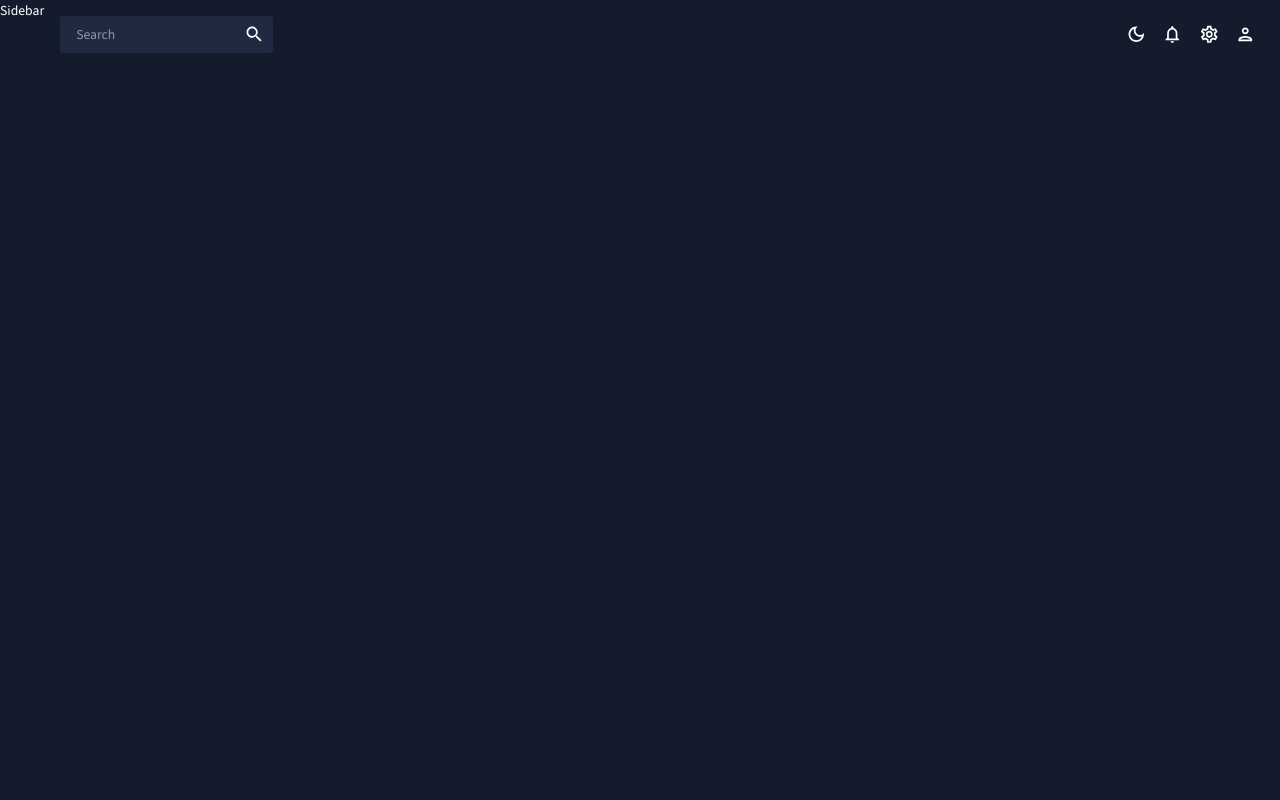
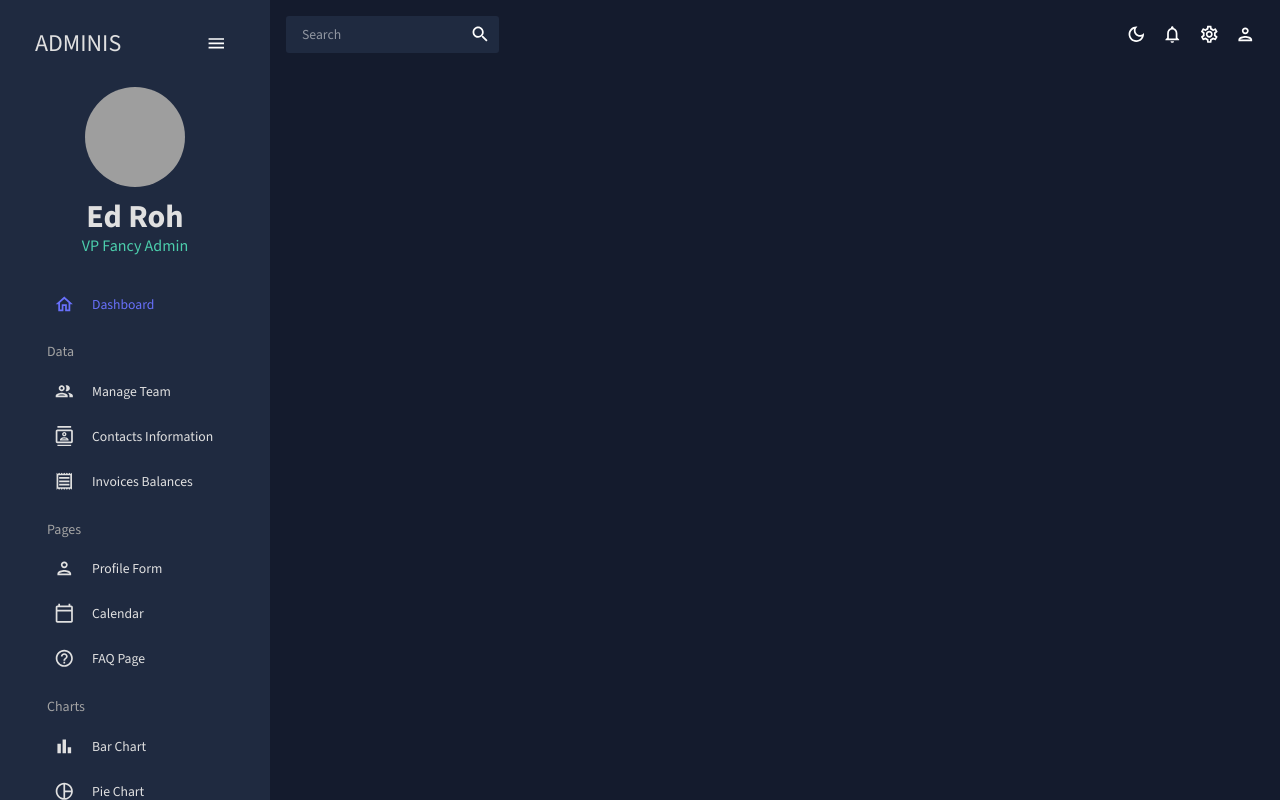
Before and after one commit to AndyFerrie/react-admin, a React (Create React App) app: page /team in a window 1280 px wide. Before the commit this address had no page. Built offline with nearby package versions, Linux system fonts and the light colour scheme; grey boxes are pictures that could not be loaded.

Commit message:
Adds sidebar component

```diff
--- a/src/scenes/global/Sidebar.jsx
+++ b/src/scenes/global/Sidebar.jsx
@@ -1,5 +1,243 @@
+import { useState } from "react";
+import { ProSidebar, Menu, MenuItem } from "react-pro-sidebar";
+import { Box, IconButton, Typography, useTheme } from "@mui/material";
+import { Link } from "react-router-dom";
+import "react-pro-sidebar/dist/css/styles.css";
+import { tokens } from "../../theme";
+import HomeOutlinedIcon from "@mui/icons-material/HomeOutlined";
+import PeopleOutlinedIcon from "@mui/icons-material/PeopleOutlined";
+import ContactsOutlinedIcon from "@mui/icons-material/ContactsOutlined";
+import ReceiptOutlinedIcon from "@mui/icons-material/ReceiptOutlined";
+import PersonOutlinedIcon from "@mui/icons-material/PersonOutlined";
+import CalendarTodayOutlinedIcon from "@mui/icons-material/CalendarTodayOutlined";
+import HelpOutlineOutlinedIcon from "@mui/icons-material/HelpOutlineOutlined";
+import BarChartOutlinedIcon from "@mui/icons-material/BarChartOutlined";
+import PieChartOutlineOutlinedIcon from "@mui/icons-material/PieChartOutlineOutlined";
+import TimelineOutlinedIcon from "@mui/icons-material/TimelineOutlined";
+import MenuOutlinedIcon from "@mui/icons-material/MenuOutlined";
+import MapOutlinedIcon from "@mui/icons-material/MapOutlined";
+
+const Item = ({ title, to, icon, selected, setSelected }) => {
+    const theme = useTheme();
+    const colors = tokens(theme.palette.mode);
+    return (
+        <MenuItem
+            active={selected === title}
+            style={{
+                color: colors.grey[100],
+            }}
+            onClick={() => setSelected(title)}
+            icon={icon}
+        >
+            <Typography>{title}</Typography>
+            <Link to={to} />
+        </MenuItem>
+    );
+};
+
 const Sidebar = () => {
-    return <div>Sidebar</div>;
+    const theme = useTheme();
+    const colors = tokens(theme.palette.mode);
+    const [isCollapsed, setIsCollapsed] = useState(false);
+    const [selected, setSelected] = useState("Dashboard");
+
+    return (
+        <Box
+            sx={{
+                "& .pro-sidebar-inner": {
+                    background: `${colors.primary[400]} !important`,
+                },
+                "& .pro-icon-wrapper": {
+                    backgroundColor: "transparent !important",
+                },
+                "& .pro-inner-item": {
+                    padding: "5px 35px 5px 20px !important",
+                },
+                "& .pro-inner-item:hover": {
+                    color: "#868dfb !important",
+                },
+                "& .pro-menu-item.active": {
+                    color: "#6870fa !important",
+                },
+            }}
+        >
+            <ProSidebar collapsed={isCollapsed}>
+                <Menu iconShape="square">
+                    {/* LOGO AND MENU ICON */}
+                    <MenuItem
+                        onClick={() => setIsCollapsed(!isCollapsed)}
+                        icon={isCollapsed ? <MenuOutlinedIcon /> : undefined}
+                        style={{
+                            margin: "10px 0 20px 0",
+                            color: colors.grey[100],
+                        }}
+                    >
+                        {!isCollapsed && (
+                            <Box
+                                display="flex"
+                                justifyContent="space-between"
+                                alignItems="center"
+                                ml="15px"
+                            >
+                                <Typography
+                                    variant="h3"
+                                    color={colors.grey[100]}
+                                >
+                                    ADMINIS
+                                </Typography>
+                                <IconButton
+                                    onClick={() => setIsCollapsed(!isCollapsed)}
+                                >
+                                    <MenuOutlinedIcon />
+                                </IconButton>
+                            </Box>
+                        )}
+                    </MenuItem>
+
+                    {!isCollapsed && (
+                        <Box mb="25px">
+                            <Box
+                                display="flex"
+                                justifyContent="center"
+                                alignItems="center"
+                            >
+                                <img
+                                    alt="profile-user"
+                                    width="100px"
+                                    height="100px"
+                                    src={`../../assets/user.png`}
+                                    style={{
+                                        cursor: "pointer",
+                                        borderRadius: "50%",
+                                    }}
+                                />
+                            </Box>
+                            <Box textAlign="center">
+                                <Typography
+                                    variant="h2"
+                                    color={colors.grey[100]}
+                                    fontWeight="bold"
+                                    sx={{ m: "10px 0 0 0" }}
+                                >
+                                    Ed Roh
+                                </Typography>
+                                <Typography
+                                    variant="h5"
+                                    color={colors.greenAccent[500]}
+                                >
+                                    VP Fancy Admin
+                                </Typography>
+                            </Box>
+                        </Box>
+                    )}
+
+                    <Box paddingLeft={isCollapsed ? undefined : "10%"}>
+                        <Item
+                            title="Dashboard"
+                            to="/"
+                            icon={<HomeOutlinedIcon />}
+                            selected={selected}
+                            setSelected={setSelected}
+                        />
+
+                        <Typography
+                            variant="h6"
+                            color={colors.grey[300]}
+                            sx={{ m: "15px 0 5px 20px" }}
+                        >
+                            Data
+                        </Typography>
+                        <Item
+                            title="Manage Team"
+                            to="/team"
+                            icon={<PeopleOutlinedIcon />}
+                            selected={selected}
+                            setSelected={setSelected}
+                        />
+                        <Item
+                            title="Contacts Information"
+                            to="/contacts"
+                            icon={<ContactsOutlinedIcon />}
+                            selected={selected}
+                            setSelected={setSelected}
+                        />
+                        <Item
+                            title="Invoices Balances"
+                            to="/invoices"
+                            icon={<ReceiptOutlinedIcon />}
+                            selected={selected}
+                            setSelected={setSelected}
+                        />
+
+                        <Typography
+                            variant="h6"
+                            color={colors.grey[300]}
+                            sx={{ m: "15px 0 5px 20px" }}
+                        >
+                            Pages
+                        </Typography>
+                        <Item
+                            title="Profile Form"
+                            to="/form"
+                            icon={<PersonOutlinedIcon />}
+                            selected={selected}
+                            setSelected={setSelected}
+                        />
+                        <Item
+                            title="Calendar"
+                            to="/calendar"
+                            icon={<CalendarTodayOutlinedIcon />}
+                            selected={selected}
+                            setSelected={setSelected}
+                        />
+                        <Item
+                            title="FAQ Page"
+                            to="/faq"
+                            icon={<HelpOutlineOutlinedIcon />}
+                            selected={selected}
+                            setSelected={setSelected}
+                        />
+
+                        <Typography
+                            variant="h6"
+                            color={colors.grey[300]}
+                            sx={{ m: "15px 0 5px 20px" }}
+                        >
+                            Charts
+                        </Typography>
+                        <Item
+                            title="Bar Chart"
+                            to="/bar"
+                            icon={<BarChartOutlinedIcon />}
+                            selected={selected}
+                            setSelected={setSelected}
+                        />
+                        <Item
+                            title="Pie Chart"
+                            to="/pie"
+                            icon={<PieChartOutlineOutlinedIcon />}
+                            selected={selected}
+                            setSelected={setSelected}
+                        />
+                        <Item
+                            title="Line Chart"
+                            to="/line"
+                            icon={<TimelineOutlinedIcon />}
+                            selected={selected}
+                            setSelected={setSelected}
+                        />
+                        <Item
+                            title="Geography Chart"
+                            to="/geography"
+                            icon={<MapOutlinedIcon />}
+                            selected={selected}
+                            setSelected={setSelected}
+                        />
+                    </Box>
+                </Menu>
+            </ProSidebar>
+        </Box>
+    );
 };
 
 export default Sidebar;
```
